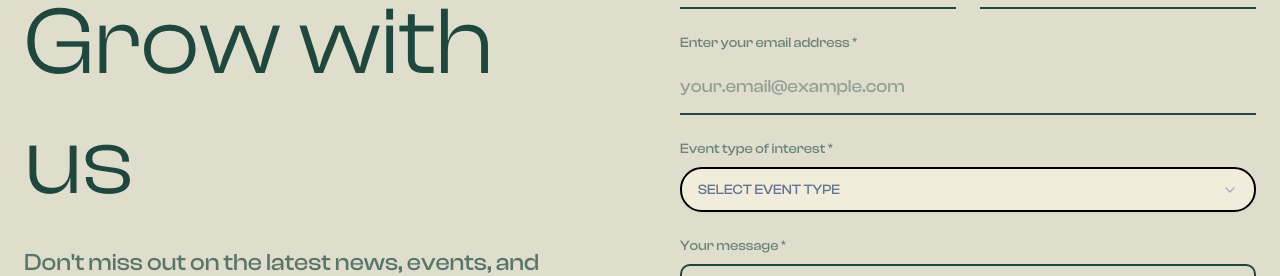
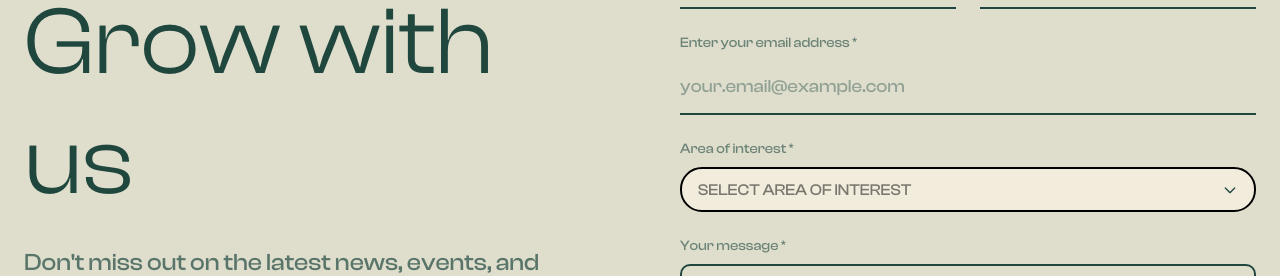
Before and after one commit to sumitThakur69/225-West, a Next.js app: page /workspaces in a window 1280 px wide. Shown: the part 5620-5896 px from the top of the page. Built offline with nearby package versions, Linux system fonts and the light colour scheme.

Commit message:
Changes in ContactUs DropDown and Menu

```diff
--- a/src/components/ContactUs.tsx
+++ b/src/components/ContactUs.tsx
@@ -2,8 +2,8 @@
 
 import React, { useState, FormEvent, ChangeEvent } from "react";
 import CircleBtn from "@/ui-kit/CircleBtn";
-import EventTypeDropdown from "./common/EventTypeDropdown";
-import { EVENT_MESSAGES } from "@/constants/eventTypes";
+import AreaOfInterestDropdown from "@/components/common/EventTypeDropdown";
+import { EVENT_MESSAGES, SOLUTION_MESSAGES } from "@/constants/eventTypes";
 
 interface FormData {
   firstName: string;
@@ -37,10 +37,13 @@ const NewsletterForm: React.FC = () => {
   };
 
   const handleEventTypeChange = (value: string): void => {
+    // Check if the value is in EVENT_MESSAGES or SOLUTION_MESSAGES
+    const message = EVENT_MESSAGES[value] ?? SOLUTION_MESSAGES[value] ?? "";
+
     setFormData((prev) => ({
       ...prev,
       eventType: value,
-      message: value ? EVENT_MESSAGES[value] ?? "" : "",
+      message: message,
     }));
   };
 
@@ -97,7 +100,7 @@ const NewsletterForm: React.FC = () => {
     <section id="contact" className="py-24 bg-(--west-bg-2)">
       <div className="container">
         <div className="grid md:grid-cols-2 gap-12 md:gap-20">
-          {/* Left */}
+
           <div className="space-y-6">
             <CircleBtn text="Contact us" />
 
@@ -111,7 +114,6 @@ const NewsletterForm: React.FC = () => {
             </p>
           </div>
 
-          {/* Right */}
           <div className="space-y-6">
             <div className="grid grid-cols-2 gap-6">
               <div>
@@ -166,11 +168,11 @@ const NewsletterForm: React.FC = () => {
               />
             </div>
 
-            <EventTypeDropdown
+            <AreaOfInterestDropdown
               value={formData.eventType}
               onChange={handleEventTypeChange}
               disabled={isSubmitting}
-              label="Event type of interest *"
+              label="Area of interest *"
               showLabel={true}
             />
 
--- a/src/components/aboutPage/Carousel.tsx
+++ b/src/components/aboutPage/Carousel.tsx
@@ -34,12 +34,12 @@ const MasonryGallery = () => {
         <NavigateButton
           text="VIEW MORE PHOTOS"
           className="max-md:hidden"
-          href="/photos"
+          href="/gallery"
         />
         <NavigateButton
           text="VIEW MORE"
           className="md:hidden"
-          href="/photos"
+          href="/gallery"
         />
       </div>
     </section>
--- a/src/components/common/EventTypeDropdown.tsx
+++ b/src/components/common/EventTypeDropdown.tsx
@@ -1,15 +1,9 @@
 "use client";
 
-import {
-  Select,
-  SelectContent,
-  SelectItem,
-  SelectTrigger,
-  SelectValue,
-} from "@/components/ui/select";
-import { EVENT_TYPES } from "@/constants/eventTypes";
+import { useEffect, useState } from "react";
+import { EVENT_TYPES, SOLUTION_TYPES } from "@/constants/eventTypes";
 
-interface EventTypeDropdownProps {
+interface AreaOfInterestDropdownProps {
   value: string;
   onChange: (value: string) => void;
   disabled?: boolean;
@@ -18,51 +12,174 @@ interface EventTypeDropdownProps {
   showLabel?: boolean;
 }
 
-export default function EventTypeDropdown({
+type Category = "events" | "workspace" | null;
+
+export default function AreaOfInterestDropdown({
   value,
   onChange,
   disabled = false,
-  placeholder = "SELECT EVENT TYPE",
+  placeholder = "SELECT AREA OF INTEREST",
   label,
   showLabel = false,
-}: EventTypeDropdownProps) {
+}: AreaOfInterestDropdownProps) {
+  const [isOpen, setIsOpen] = useState(false);
+  const [hoveredCategory, setHoveredCategory] = useState<Category>(null);
+  const [activeCategory, setActiveCategory] = useState<Category>(null);
+  const [isMobile, setIsMobile] = useState(false);
 
-  const triggerId = "event-type-select";
+  useEffect(() => {
+    const check = () => setIsMobile(window.innerWidth < 768);
+    check();
+    window.addEventListener("resize", check);
+    return () => window.removeEventListener("resize", check);
+  }, []);
+
+  const getDisplayValue = () => {
+    if (!value) return placeholder;
+
+    const event = EVENT_TYPES.find((t) => t.value === value);
+    if (event) return event.label;
+
+    const solution = SOLUTION_TYPES.find((t) => t.value === value);
+    if (solution) return solution.label;
+
+    if (value === "other") return "Other";
+
+    return placeholder;
+  };
+
+  const handleSelect = (val: string) => {
+    onChange(val);
+    setIsOpen(false);
+    setHoveredCategory(null);
+    setActiveCategory(null);
+  };
+
+  const currentCategory = isMobile ? activeCategory : hoveredCategory;
+
   return (
-    <div className="w-full">
+    <div className="relative w-full">
       {showLabel && label && (
-        <label
-        htmlFor={triggerId}
-        className="block text-sm font-medium text-(--west-bg-secondary)/60 mb-2">
+        <label className="block text-sm mb-2 text-(--west-bg-secondary)/60">
           {label}
         </label>
       )}
 
-      <Select value={value} onValueChange={onChange} disabled={disabled}>
-        <SelectTrigger className="w-full rounded-3xl min-h-[45px] px-4 bg-(--west-bg) border-2 border-black text-slate-900 data-placeholder-shown:text-black/50 focus:border-black focus:ring-0">
-          <SelectValue placeholder={placeholder} />
-        </SelectTrigger>
+      {/* Trigger */}
+      <button
+        type="button"
+        disabled={disabled}
+        onClick={() => setIsOpen((v) => !v)}
+        className="w-full rounded-3xl min-h-[45px] px-4 bg-(--west-bg) border-2 border-black flex items-center justify-between text-left">
+        <span className={!value ? "text-black/50" : ""}>
+          {getDisplayValue()}
+        </span>
 
-       <SelectContent
-            className="mt-12 rounded-2xl bg-(--west-bg) border-slate-200 shadow-xl animate-in fade-in zoom-in-95">
-            <SelectItem
-                value="__all__"
-                className="text-slate-900 italic hover:bg-slate-100">
-                All event types
-            </SelectItem>
+        <svg
+          className={`w-4 h-4 transition-transform ${
+            isOpen ? "rotate-180" : ""
+          }`}
+          fill="none"
+          stroke="currentColor"
+          viewBox="0 0 24 24"
+        >
+          <path
+            strokeLinecap="round"
+            strokeLinejoin="round"
+            strokeWidth={2}
+            d="M19 9l-7 7-7-7"
+          />
+        </svg>
+      </button>
 
-            <div className="h-px bg-slate-200 my-1" />
+      {/* Dropdown */}
+      {isOpen && (
+        <>
+          <div
+            className="fixed inset-0 z-10"
+            onClick={() => setIsOpen(false)}
+          />
 
-            {EVENT_TYPES.map((type) => (
-                <SelectItem
-                key={type.value}
-                value={type.value}
-                className="cursor-pointer text-slate-900 hover:bg-slate-100 data-[state=checked]:bg-slate-200">
-                {type.label}
-            </SelectItem>
-            ))}
-        </SelectContent>
-      </Select>
+          <div className="absolute z-20 mt-2 w-full md:w-auto rounded-2xl bg-(--west-bg) border-2 border-slate-200 shadow-xl">
+            <div className="flex flex-col lg:flex-row">
+              {/* Main Menu */}
+              <div className="w-full md:w-[180px] py-2 md:border-r border-slate-200">
+                <div
+                  onMouseEnter={
+                    !isMobile ? () => setHoveredCategory("events") : undefined
+                  }
+                  onClick={
+                    isMobile
+                      ? () =>
+                          setActiveCategory((c) =>
+                            c === "events" ? null : "events"
+                          )
+                      : undefined
+                  }
+                  className={`px-4 py-3 cursor-pointer ${
+                    currentCategory === "events"
+                      ? "bg-slate-100 font-medium"
+                      : "hover:bg-slate-50"
+                  }`}>
+                  Events
+                </div>
+
+                <div
+                  onMouseEnter={
+                    !isMobile ? () => setHoveredCategory("workspace") : undefined
+                  }
+                  onClick={
+                    isMobile
+                      ? () =>
+                          setActiveCategory((c) =>
+                            c === "workspace" ? null : "workspace"
+                          )
+                      : undefined
+                  }
+                  className={`px-4 py-3 cursor-pointer ${
+                    currentCategory === "workspace"
+                      ? "bg-slate-100 font-medium"
+                      : "hover:bg-slate-50"
+                  }`}>
+                  Workspace
+                </div>
+                <div
+                  onClick={() => handleSelect("other")}
+                  onMouseEnter={() => setHoveredCategory(null)}
+                  className="px-4 py-3 cursor-pointer hover:bg-slate-50">
+                  Other
+                </div>
+              </div>
+
+              {currentCategory && (
+                <div
+                  className={`py-2 ${
+                    isMobile
+                      ? "w-full border-t border-slate-200"
+                      : "w-[220px]"
+                  }`}
+                >
+                  {(currentCategory === "events"
+                    ? EVENT_TYPES
+                    : SOLUTION_TYPES
+                  ).map((item) => (
+                    <div
+                      key={item.value}
+                      onClick={() => handleSelect(item.value)}
+                      className={`px-4 py-3 cursor-pointer hover:bg-slate-100 ${
+                        isMobile ? "pl-6" : ""
+                      }`}
+                    >
+                      {item.label}
+                    </div>
+                  ))}
+                </div>
+              )}
+
+            </div>
+          </div>
+        </>
+      )}
     </div>
   );
 }
--- a/src/constants/eventTypes.ts
+++ b/src/constants/eventTypes.ts
@@ -6,10 +6,28 @@ export const EVENT_TYPES = [
   { label: "Workshop & Seminar", value: "workshop" },
 ]
 
-export const EVENT_MESSAGES : Record<string , string> = {
+export const EVENT_MESSAGES: Record<string, string> = {
   networking: "I'm interested in attending your networking events. Please provide more information about upcoming networking opportunities.",
   festival: "I would like to know more about your festival events. Could you share details about upcoming festivals?",
   standup: "I'm interested in your stand-up comedy events. Please let me know about upcoming comedy shows.",
   creative: "I'm interested in creative & art events. Could you provide information about upcoming art exhibitions or creative workshops?",
   workshop: "I would like to attend your workshops and seminars. Please share details about upcoming educational events.",
 }
+
+export const SOLUTION_TYPES = [
+  { label: "Hot Desks", value: "hot-desks" },
+  { label: "Dedicated Desks", value: "dedicated-desks" },
+  { label: "Private Offices", value: "private-offices" },
+  { label: "Virtual Offices", value: "virtual-offices" },
+  { label: "Day Passes", value: "day-passes" },
+  { label: "Enterprise Solutions", value: "enterprise-solutions" },
+]
+
+export const SOLUTION_MESSAGES: Record<string, string> = {
+  "hot-desks": "I'm interested in Hot Desks at Seed Hub. Please provide more information about pricing, availability, and how I can get started with flexible workspace access across your locations.",
+  "dedicated-desks": "I would like to inquire about Dedicated Desks. Could you share details about having my own permanent workspace at your hub, including pricing and available locations?",
+  "private-offices": "I'm interested in Private Offices for my team. Please provide information about office sizes, customization options, pricing, and availability.",
+  "virtual-offices": "I'm interested in Virtual Office services. Could you provide details about business address services, mail handling, and professional presence options?",
+  "day-passes": "I would like to know more about Day Passes. Please share information about daily access options, pricing, and how I can book a day pass.",
+  "enterprise-solutions": "I'm interested in Enterprise Solutions for my organization. Please provide information about customized workspace solutions, pricing, and how we can discuss our specific requirements.",
+}
--- a/src/emails/ContactFormEmail.tsx
+++ b/src/emails/ContactFormEmail.tsx
@@ -27,7 +27,7 @@ export const ContactFormEmail = ({
     </p>
 
     {eventType && (
-      <p><strong>Event Type:</strong> {eventType}</p>
+      <p><strong>Interested In:</strong> {eventType}</p>
     )}
 
     <p><strong>Message:</strong></p>
```
Also changed, not shown: src/components/ResponsiveMenu.tsx (+22 -10 lines), src/ui-kit/bookButton.tsx (+4 -3 lines).
